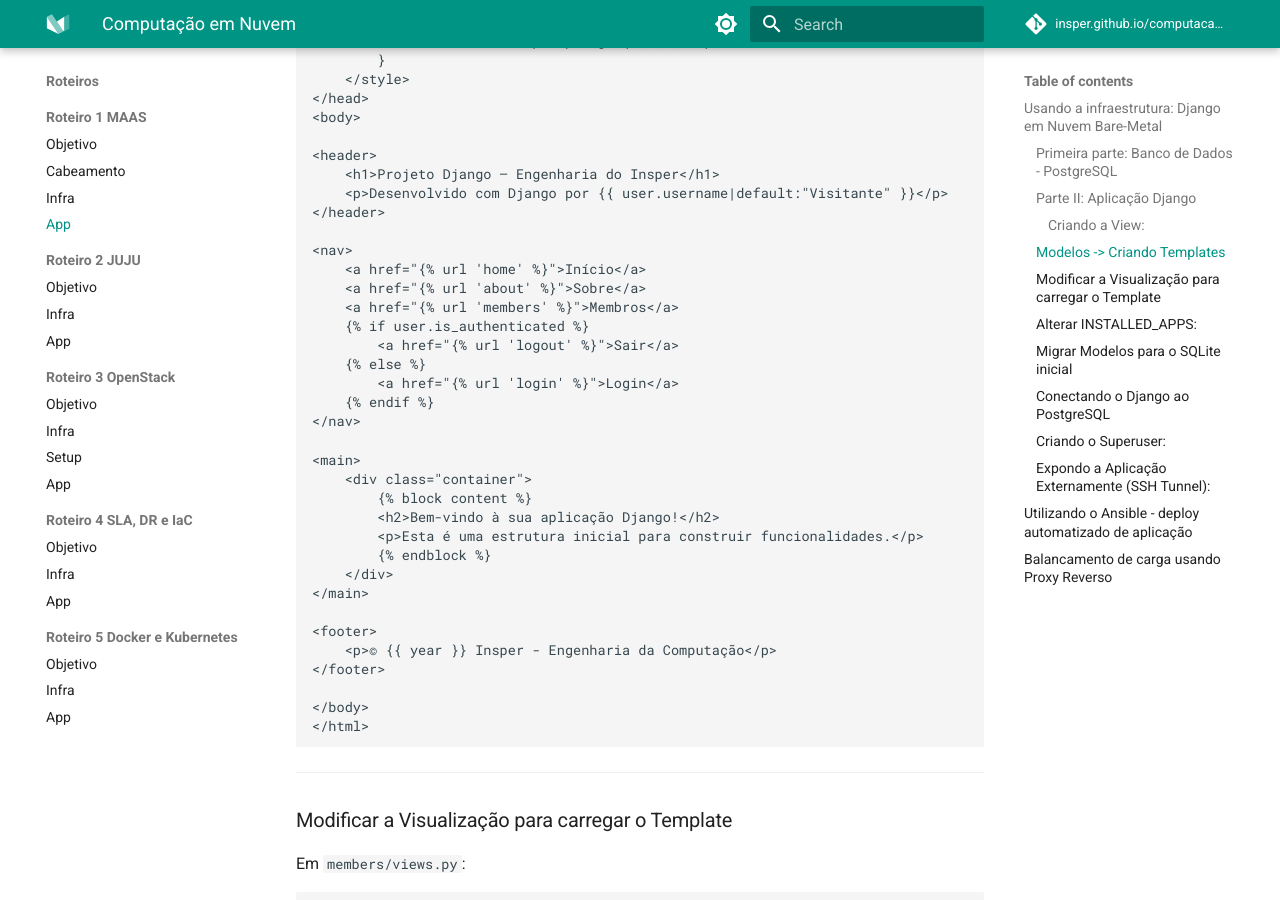
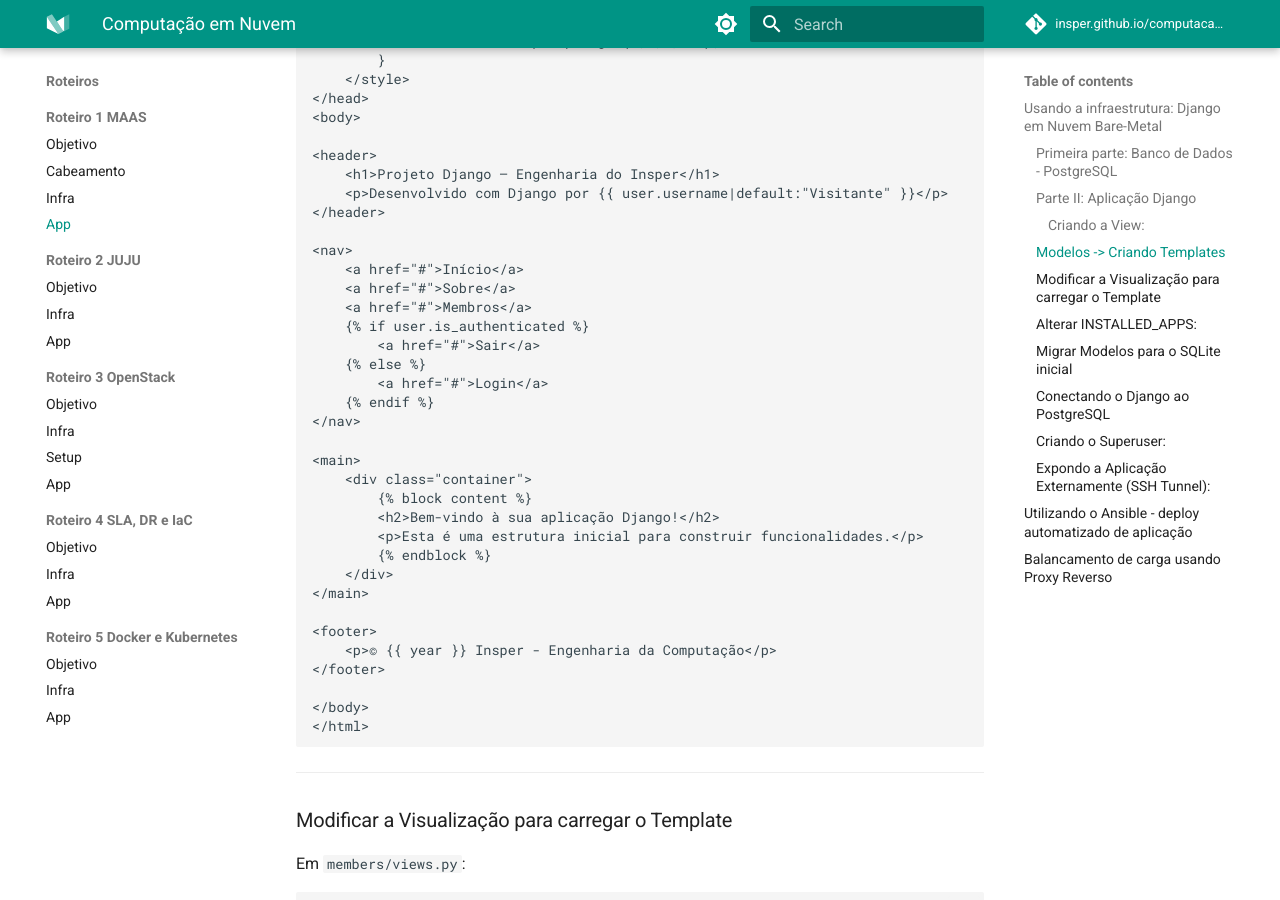
Before and after one commit to Insper/computacao-nuvem, an MkDocs documentation site: the page built from docs/roteiros/1.app.md, in a window 1280 px wide and 900 px high, scrolled down 4748 px. Built offline with MkDocs 1.6.1 and Material for MkDocs 9.7.7, drawn with Linux system fonts in a browser that asks for light colours; nearby versions of some CDN libraries; comment, search, counter and statistics services are not loaded; some of the changed lines change nothing that is shown.

Commit message:
Update 1.app.md
Correção dos links do código html: links para páginas não existentes foram substituídos por links genéricos (vazios).

```diff
--- a/docs/roteiros/1.app.md
+++ b/docs/roteiros/1.app.md
@@ -252,13 +252,13 @@ tree -L 2
 </header>
 
 <nav>
-    <a href="{% url 'home' %}">Início</a>
-    <a href="{% url 'about' %}">Sobre</a>
-    <a href="{% url 'members' %}">Membros</a>
+    <a href="#">Início</a>
+    <a href="#">Sobre</a>
+    <a href="#">Membros</a>
     {% if user.is_authenticated %}
-        <a href="{% url 'logout' %}">Sair</a>
+        <a href="#">Sair</a>
     {% else %}
-        <a href="{% url 'login' %}">Login</a>
+        <a href="#">Login</a>
     {% endif %}
 </nav>
 
@@ -559,4 +559,5 @@ Vocês devem conseguir instalar o NGINX no nó server4 como loadbalancer ...
 
     Agora que você utilizou um gerenciador de deploy, vamos retormar a criação de nuvem utilizando este novo conceito.!!!!
 
+
     **Remova o deploy (release) de todos nós no kit.**
```
